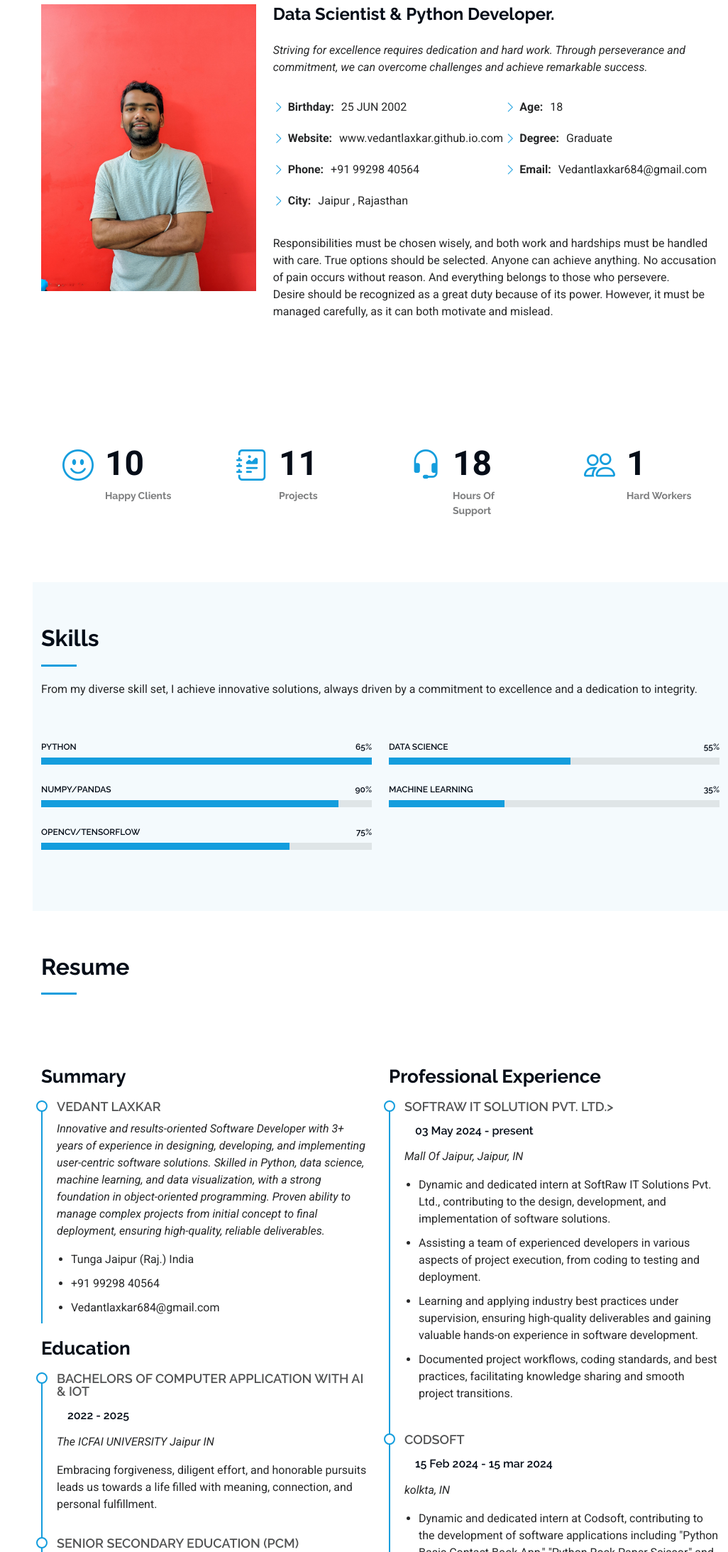
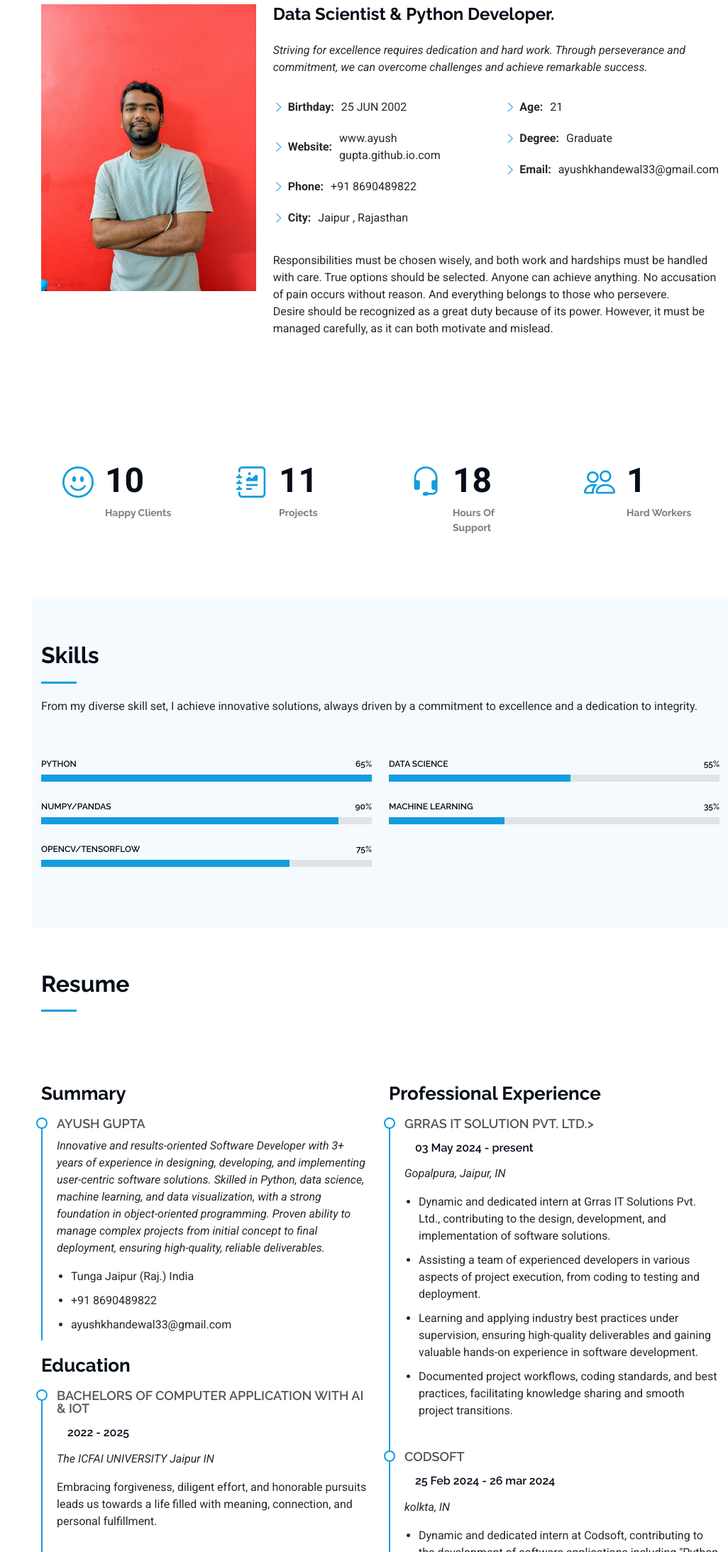
Before and after one commit to ayush202446/Ayush202446.github.io, a plain HTML site: page index.html in a window 1280 px wide. Shown: the part 1040-3226 px from the top of the page at 71% size, without its empty margins (254-1280 px from the left). Drawn offline with Linux system fonts and the light colour scheme.

Commit message:
Update index.html

```diff
--- a/index.html
+++ b/index.html
@@ -54,9 +54,9 @@
     <div class="social-links text-center">
       <!-- <a href="#" class="twitter"><i class="bi bi-twitter-x"></i></a> -->
       <!-- <a href="#" class="facebook"><i class="bi bi-facebook"></i></a> -->
-      <a href="https://www.instagram.com/_the.vedant?igsh=d2w1aDFydnVjczNn" class="instagram"><i class="bi bi-instagram"></i></a>
-      <a href="https://github.com/vedantlaxkar" class="github"><i class="bi bi-github"></i></a>
-      <a href="https://www.linkedin.com/in/vedant-laxkar-128107259/" class="linkedin"><i class="bi bi-linkedin"></i></a>
+      <a href="https://www.instagram.com/ayush_gupta0002?igsh=MWNobW5kNjMxcWp6dw==" class="instagram"><i class="bi bi-instagram"></i></a>
+      <a href="https://github.com/ayush202446" class="github"><i class="bi bi-github"></i></a>
+      <a href="https://www.linkedin.com/in/ayush-gupta-73674724a?utm_source=share&utm_campaign=share_via&utm_content=profile&utm_medium=android_app" class="linkedin"><i class="bi bi-linkedin"></i></a>
     </div>
 
     <nav id="navmenu" class="navmenu">
@@ -128,16 +128,16 @@
               <div class="col-lg-6">
                 <ul>
                   <li><i class="bi bi-chevron-right"></i> <strong>Birthday:</strong> <span>25 JUN 2002</span></li>
-                  <li><i class="bi bi-chevron-right"></i> <strong>Website:</strong> <span>www.vedantlaxkar.github.io.com</span></li>
-                  <li><i class="bi bi-chevron-right"></i> <strong>Phone:</strong> <span>+91 99298 40564</span></li>
+                  <li><i class="bi bi-chevron-right"></i> <strong>Website:</strong> <span>www.ayush gupta.github.io.com</span></li>
+                  <li><i class="bi bi-chevron-right"></i> <strong>Phone:</strong> <span>+91 8690489822</span></li>
                   <li><i class="bi bi-chevron-right"></i> <strong>City:</strong> <span>Jaipur , Rajasthan</span></li>
                 </ul>
               </div>
               <div class="col-lg-6">
                 <ul>
-                  <li><i class="bi bi-chevron-right"></i> <strong>Age:</strong> <span>18</span></li>
+                  <li><i class="bi bi-chevron-right"></i> <strong>Age:</strong> <span>21</span></li>
                   <li><i class="bi bi-chevron-right"></i> <strong>Degree:</strong> <span>Graduate</span></li>
-                  <li><i class="bi bi-chevron-right"></i> <strong>Email:</strong> <span>Vedantlaxkar684@gmail.com</span></li>
+                  <li><i class="bi bi-chevron-right"></i> <strong>Email:</strong> <span>ayushkhandewal33@gmail.com</span></li>
                 </ul>
               </div>
             </div>
@@ -283,13 +283,13 @@
             <h3 class="resume-title">Summary</h3>
 
             <div class="resume-item pb-0">
-              <h4>Vedant Laxkar</h4>
+              <h4>Ayush Gupta</h4>
               <p><em>Innovative and results-oriented Software Developer with 3+ years of experience in designing, developing, and implementing user-centric software solutions. Skilled in Python, data science, machine learning, and data visualization, with a strong foundation in object-oriented programming. Proven ability to manage complex projects from initial concept to final deployment, ensuring high-quality, reliable deliverables.</em></p>
               <ul>
                 <li>Tunga Jaipur (Raj.)
                   India</li>
-                <li>+91 99298 40564</li>
-                <li>Vedantlaxkar684@gmail.com</li>
+                <li>+91 8690489822</li>
+                <li>ayushkhandewal33@gmail.com</li>
               </ul>
             </div><!-- Edn Resume Item -->
 
@@ -302,7 +302,7 @@
             </div><!-- Edn Resume Item -->
 
             <div class="resume-item">
-              <h4>SENIOR SECONDARY EDUCATION (PCM)</h4>
+              <h4>SENIOR SECONDARY EDUCATION (ART)</h4>
               <h5>2021 - 2022</h5>
               <p><em>RAJASTHAN BOARD OF SECONDARY EDUCATION</em></p>
               <p> Shivaji Adarsh Senior Secondary School, tunga, Jaipur (Raj.)</p>
@@ -313,11 +313,11 @@
           <div class="col-lg-6" data-aos="fade-up" data-aos-delay="200">
             <h3 class="resume-title">Professional Experience</h3>
             <div class="resume-item">
-              <h4>SoftRaw IT Solution Pvt. Ltd.></h4>
+              <h4>Grras IT Solution Pvt. Ltd.></h4>
               <h5>03 May 2024 - present</h5>
-              <p><em>Mall Of Jaipur, Jaipur, IN </em></p>
+              <p><em>Gopalpura, Jaipur, IN </em></p>
               <ul>
-                <li>Dynamic and dedicated intern at SoftRaw IT Solutions Pvt. Ltd., contributing to the design, development, and implementation of software solutions.</li>
+                <li>Dynamic and dedicated intern at Grras IT Solutions Pvt. Ltd., contributing to the design, development, and implementation of software solutions.</li>
                 <li>Assisting a team of experienced developers in various aspects of project execution, from coding to testing and deployment. </li>
                 <li>Learning and applying industry best practices under supervision, ensuring high-quality deliverables and gaining valuable hands-on experience in software development.</li>
                 <li>Documented project workflows, coding standards, and best practices, facilitating knowledge sharing and smooth project transitions.</li>
@@ -326,7 +326,7 @@
 
             <div class="resume-item">
               <h4>Codsoft</h4>
-              <h5>15 Feb 2024 - 15 mar 2024</h5>
+              <h5>25 Feb 2024 - 26 mar 2024</h5>
               <p><em>kolkta, IN</em></p>
               <ul>
                 <li>Dynamic and dedicated intern at Codsoft, contributing to the development of software applications including "Python Basic Contact Book App," "Python Rock Paper Scissor," and "Python To-Do List."</li>
@@ -727,7 +727,7 @@
                 <i class="bi bi-telephone flex-shrink-0"></i>
                 <div>
                   <h3>Call Me</h3>
-                  <p>+91 99298 40564</p>
+                  <p>+91 8690489822</p>
                 </div>
               </div><!-- End Info Item -->
 
@@ -735,7 +735,7 @@
                 <i class="bi bi-envelope flex-shrink-0"></i>
                 <div>
                   <h3>Email Me</h3>
-                  <p>Vedantlaxkkar684@gmail.com.com</p>
+                  <p>ayushkhandewal33@gmail.com.com</p>
                 </div>
               </div><!-- End Info Item -->
 
```
